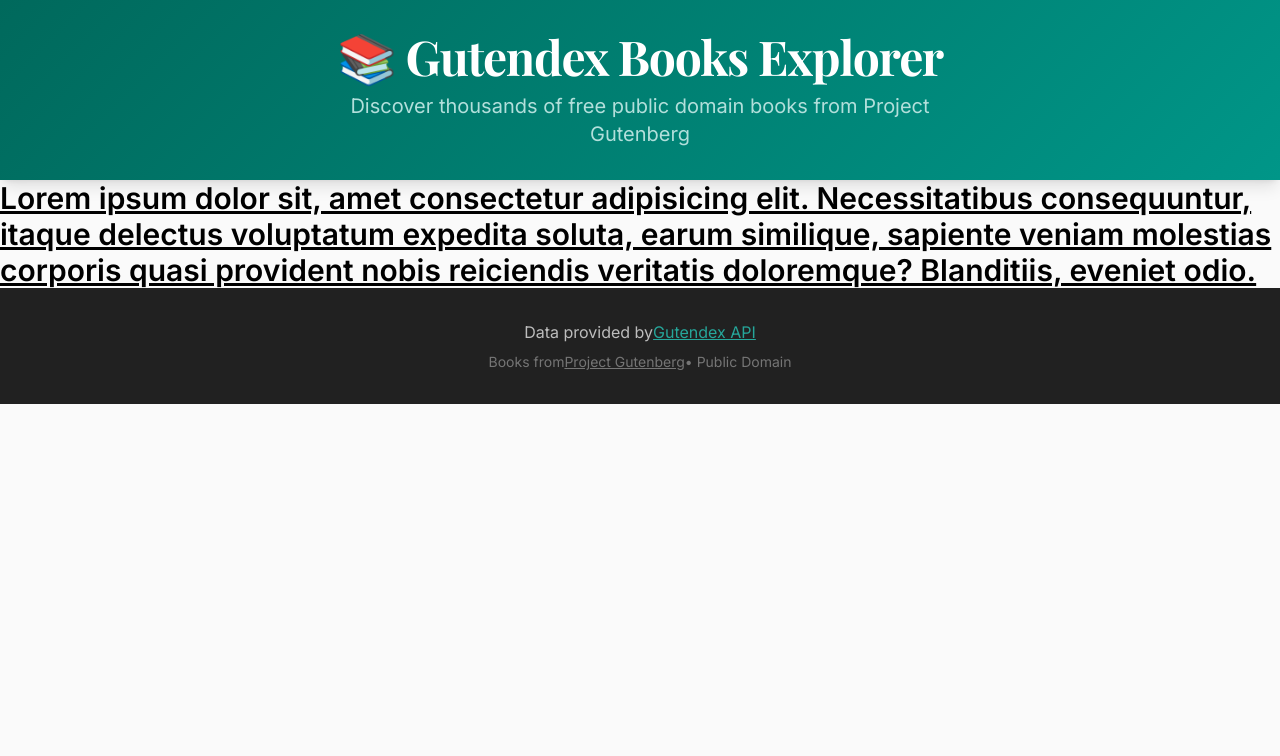
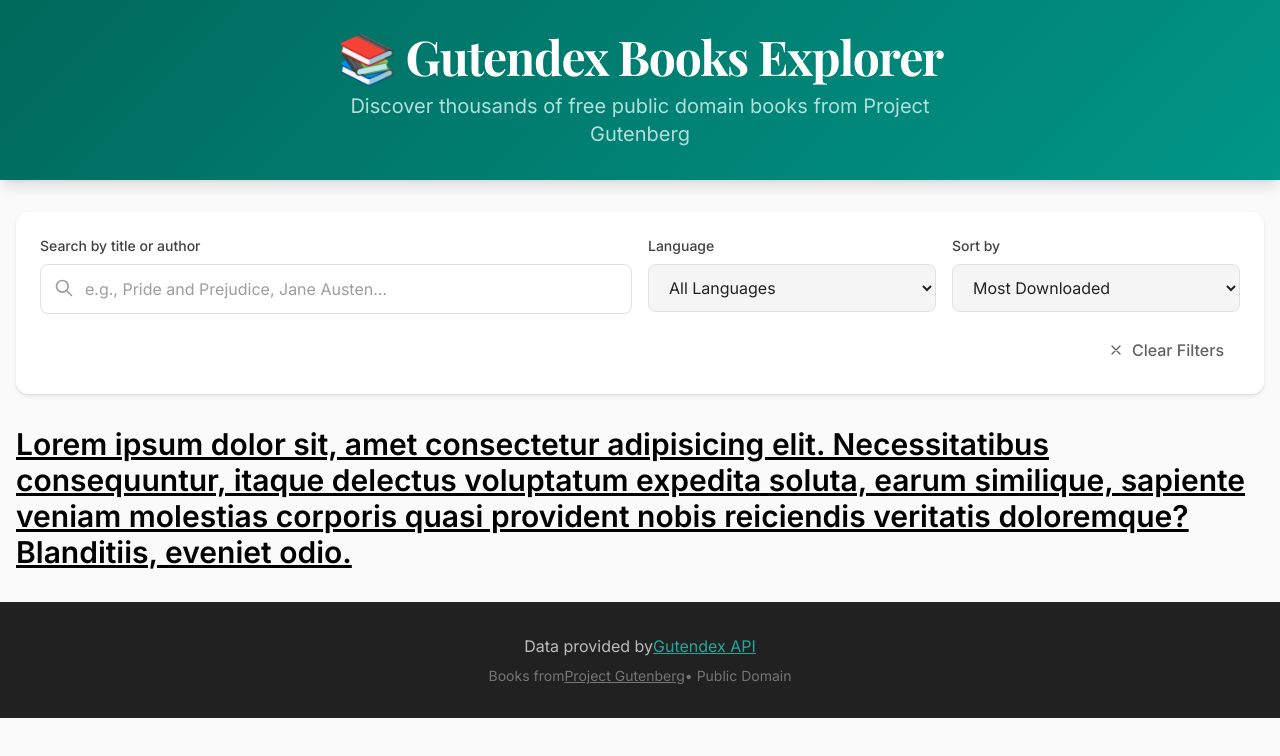
Before and after one commit to hazhiiir/cf-33-book-list, a React (Vite) app: page / in a window 1280 px wide. Shown: the top 756 px of the page. Built offline with nearby package versions, Linux system fonts and the light colour scheme.

Commit message:
add books filter component

```diff
--- a/src/App.jsx
+++ b/src/App.jsx
@@ -1,15 +1,20 @@
 import Header from "./components/Header";
 import Footer from "./components/Footer";
+import BooksFilter from "./components/BooksFilter";
 function App() {
   return (
     <>
       <Header />
-      <p className="text-3xl font-bold underline ">
-        Lorem ipsum dolor sit, amet consectetur adipisicing elit. Necessitatibus
-        consequuntur, itaque delectus voluptatum expedita soluta, earum
-        similique, sapiente veniam molestias corporis quasi provident nobis
-        reiciendis veritatis doloremque? Blanditiis, eveniet odio.
-      </p>
+      <main className="max-w-7xl mx-auto px-4 py-8">
+        <BooksFilter />
+        <p className="text-3xl font-bold underline ">
+          Lorem ipsum dolor sit, amet consectetur adipisicing elit.
+          Necessitatibus consequuntur, itaque delectus voluptatum expedita
+          soluta, earum similique, sapiente veniam molestias corporis quasi
+          provident nobis reiciendis veritatis doloremque? Blanditiis, eveniet
+          odio.
+        </p>
+      </main>
       <Footer />
     </>
   );
--- /dev/null
+++ b/src/components/BooksFilter.jsx
@@ -0,0 +1,82 @@
+import Select from "./Select";
+export default function BooksFilter() {
+  return (
+    <section id="controls" className="bg-white rounded-xl shadow-book p-6 mb-8">
+      <div className="grid grid-cols-1 md:grid-cols-2 lg:grid-cols-4 gap-4">
+        <div className="lg:col-span-2">
+          <label
+            for="search-input"
+            className="block text-sm font-medium text-sepia-700 mb-2"
+          >
+            Search by title or author
+          </label>
+          <div className="relative">
+            <input
+              type="text"
+              id="search-input"
+              placeholder="e.g., Pride and Prejudice, Jane Austen..."
+              className="w-full px-4 py-3 pl-11 border border-sepia-200 rounded-lg focus:ring-2 focus:ring-amber-500 focus:border-amber-500 transition-all bg-white placeholder-sepia-400"
+              style={{ "--tw-ring-color": "#009688", "--tw-ring-opacity": "1" }}
+            />
+            <svg
+              className="absolute left-3.5 top-3.5 h-5 w-5 text-sepia-400"
+              fill="none"
+              stroke="currentColor"
+              viewBox="0 0 24 24"
+            >
+              <path
+                stroke-linecap="round"
+                stroke-linejoin="round"
+                stroke-width="2"
+                d="M21 21l-6-6m2-5a7 7 0 11-14 0 7 7 0 0114 0z"
+              />
+            </svg>
+          </div>
+        </div>
+        <Select
+          label={"Language"}
+          id="language-filter"
+          options={[
+            { value: "", label: "All Languages" },
+            { value: "en", label: "English" },
+            { value: "fr", label: "French" },
+            { value: "de", label: "German" },
+            { value: "es", label: "Spanish" },
+            { value: "it", label: "Italian" },
+            { value: "pt", label: "Portuguese" },
+          ]}
+        />
+        <Select
+          label={"Sort by"}
+          id="sort-select"
+          options={[
+            { value: "downloads", label: "Most Downloaded" },
+            { value: "title", label: "Title A–Z" },
+          ]}
+        />
+      </div>
+
+      <div className="mt-4 flex justify-end">
+        <button
+          id="clear-filters-btn"
+          className="px-4 py-2 text-sepia-600 hover:text-sepia-800 hover:bg-sepia-100 rounded-lg transition-all flex items-center gap-2 font-medium"
+        >
+          <svg
+            className="h-4 w-4"
+            fill="none"
+            stroke="currentColor"
+            viewBox="0 0 24 24"
+          >
+            <path
+              stroke-linecap="round"
+              stroke-linejoin="round"
+              stroke-width="2"
+              d="M6 18L18 6M6 6l12 12"
+            />
+          </svg>
+          Clear Filters
+        </button>
+      </div>
+    </section>
+  );
+}
--- /dev/null
+++ b/src/components/Select.jsx
@@ -0,0 +1,21 @@
+export default function Select({ id, options, label }) {
+  return (
+    <div>
+      <label for={id} className="block text-sm font-medium text-sepia-700 mb-2">
+        {label}
+      </label>
+      <select
+        id={id}
+        className="w-full px-4 py-3 border border-sepia-200 rounded-lg focus:ring-2 focus:ring-amber-500 focus:border-amber-500 transition-all bg-paper text-sepia-800 cursor-pointer"
+      >
+        {options &&
+          options.length &&
+          options.map((option, index) => (
+            <option key={index} value={option.value}>
+              {option.label}
+            </option>
+          ))}
+      </select>
+    </div>
+  );
+}
```
